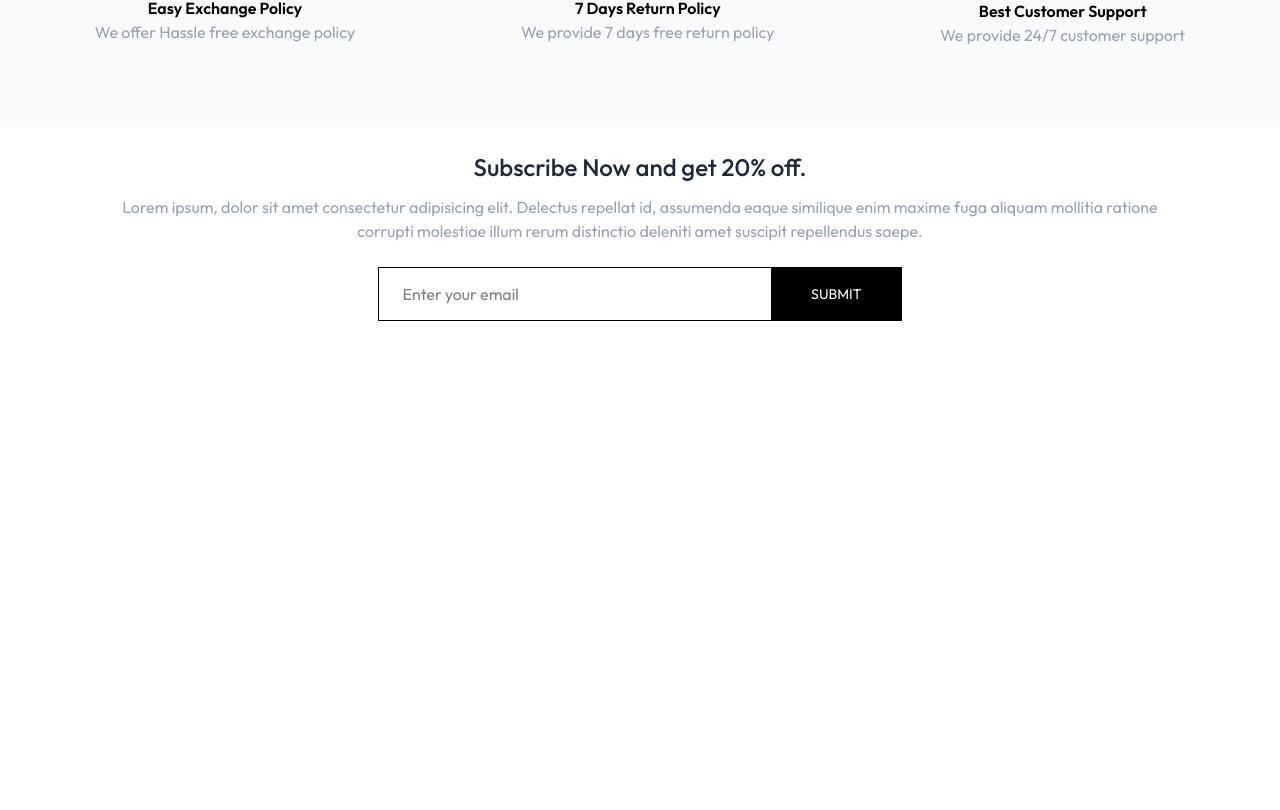
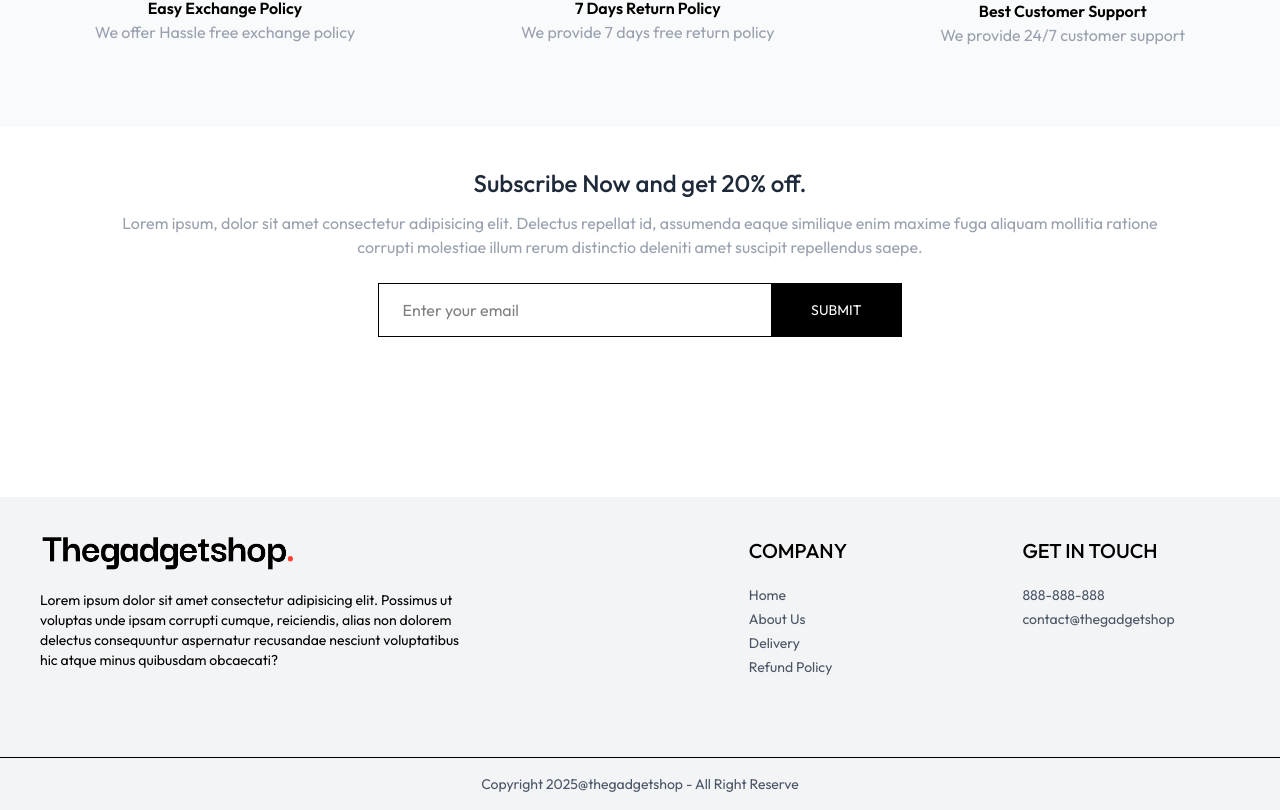
Before and after one commit to deepesh-sr/The_Gadget_Shop, a React (Vite) app in the folder frontend/: page / in a window 1280 px wide. Shown: the part 1404-2214 px from the top of the page. Before the commit the page ends 1749 px from the top, so only its background shows below. Built offline with nearby package versions, Linux system fonts and the light colour scheme.

Commit message:
landing page done

```diff
--- a/frontend/src/App.jsx
+++ b/frontend/src/App.jsx
@@ -10,6 +10,7 @@ import PlaceOrder from './pages/PlaceOrder'
 import Login from './pages/Login'
 import Product from './pages/Product'
 import Navbar from './components/Navbar'
+import Footer from './components/Footer'
 
 const App = () => {
   return (
@@ -26,7 +27,7 @@ const App = () => {
         <Route path='/place-order' element={<PlaceOrder />} />
         <Route path='/login' element={<Login />} />
       </Routes>
-
+      <Footer/>
     </div>
   )
 }
--- /dev/null
+++ b/frontend/src/components/Footer.jsx
@@ -0,0 +1,40 @@
+import logo from '../assets/thegadgetshop-high-resolution-logo-transparent.png'
+const Footer = ()=>{
+    return(
+        <div className='bg-gray-100 w-screen relative left-1/2 right-1/2 -ml-[50vw] -mr-[50vw]'>
+            <div className="flex flex-col sm:grid grid-cols-[3fr_1fr_1fr] p-10 gap-14 my-10 mt-40 text-sm ">
+                <div>
+                    <img src={logo} alt="logoImage" className='w-32 md:w-64 mb-5'/>
+                    <p className='w-full md:w-2/3'>Lorem ipsum dolor sit amet consectetur
+                    adipisicing elit. Possimus ut voluptas unde ipsam corrupti cumque, reiciendis,
+                    alias non dolorem delectus consequuntur aspernatur recusandae nesciunt voluptatibus
+                    hic atque minus quibusdam obcaecati?</p>
+                </div>
+                <div>
+                        <p className='text-xl font-medium mb-5'>COMPANY</p>
+                    <ul className='text-gray-600 flex flex-col gap-1'>
+                        <li>Home</li>
+                        <li>About Us</li>
+                        <li>Delivery</li>
+                        <li>Refund Policy</li>
+                    </ul>
+                </div>
+                <div>
+                    <p className='text-xl font-medium mb-5'>GET IN TOUCH</p>
+                    <ul className='flex flex-col gap-1 text-gray-600'>
+                        <li>888-888-888</li>
+                        <li>contact@thegadgetshop</li>
+                    </ul>
+                </div>
+
+            </div>
+            <div>
+                    <hr/>
+                    <p className='py-4 text-gray-600 text-sm text-center'>Copyright 2025@thegadgetshop - All Right Reserve</p>
+                </div>
+
+        </div>
+    )
+}
+
+export default Footer;
--- a/frontend/src/components/NewsLetterBox.jsx
+++ b/frontend/src/components/NewsLetterBox.jsx
@@ -1,7 +1,7 @@
 const NewsLetterBox = ()=> {
 
     return(
-        <div className="text-center my-6">
+        <div className="text-center mt-10">
             <p className="text-2xl font-medium text-gray-800">Subscribe Now and get 20% off.</p>
             <p className="text-gray-400 mt-3">Lorem ipsum, dolor sit amet consectetur adipisicing elit. Delectus repellat id, assumenda eaque similique enim maxime fuga aliquam mollitia ratione corrupti molestiae illum rerum distinctio deleniti amet suscipit repellendus saepe.</p>
             <form className="w-full sm:w-1/2 flex items-center gap-3 mx-auto my-6 border pl-6">
```
